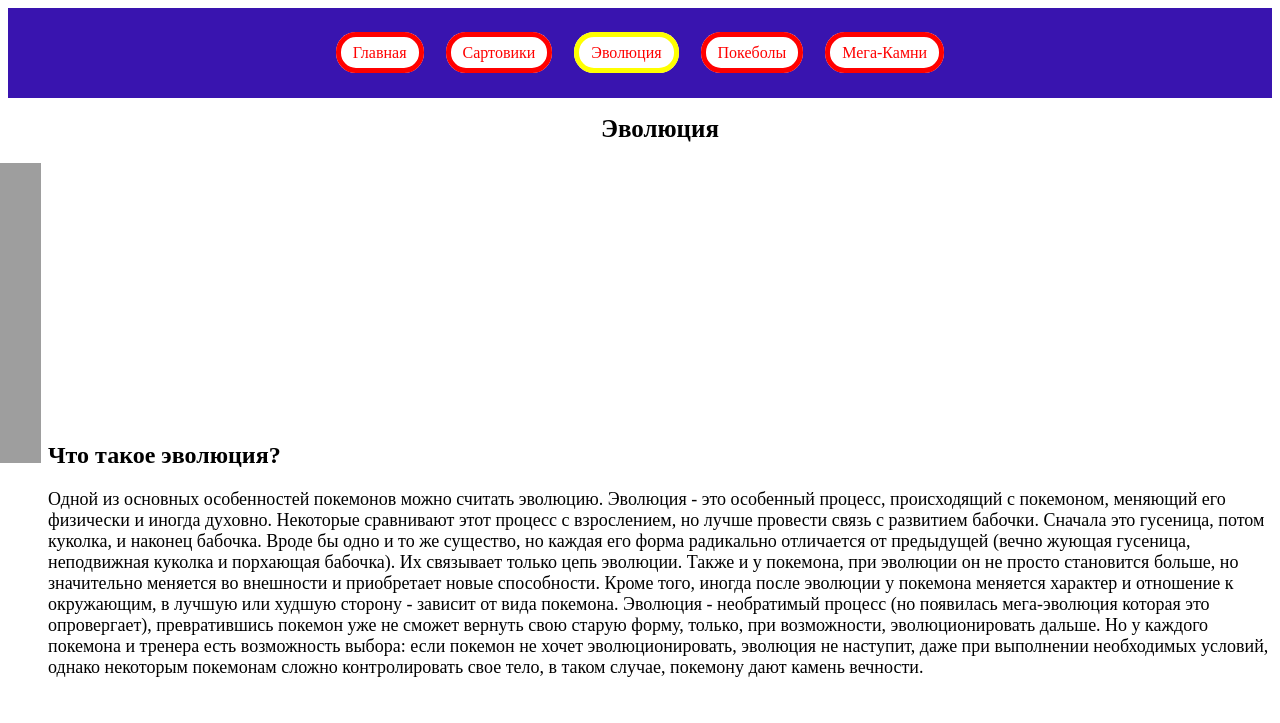
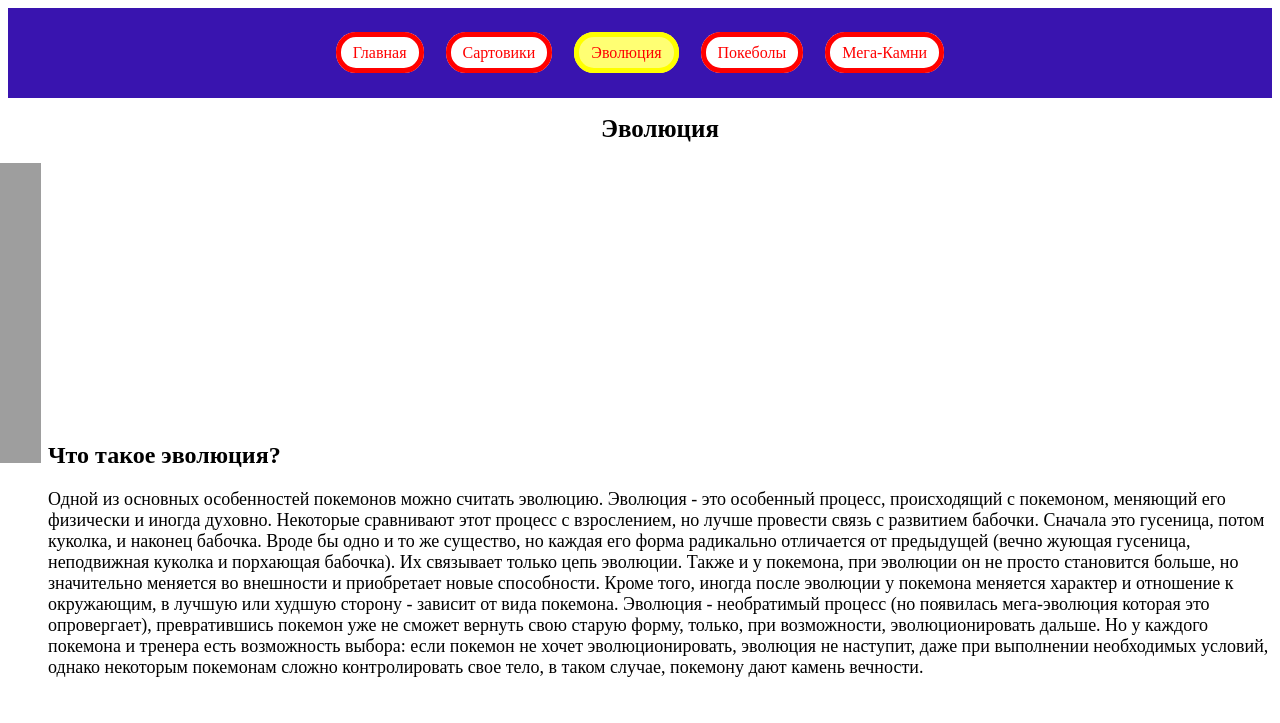
Before and after one commit to ktutus/worldofpokemons, a plain HTML site: page index3.html in a window 1280 px wide. Shown: the top 723 px of the page. Drawn offline with Linux system fonts and the light colour scheme; grey boxes are pictures that could not be loaded.

Commit message:
Update style3.css

```diff
--- a/style3.css
+++ b/style3.css
@@ -20,6 +20,7 @@ header{
   }
   .evol{
       border:5px solid #FFFF00;
+background-color:#FFFF73;
   }
   h1 {
       text-align: center;
```
